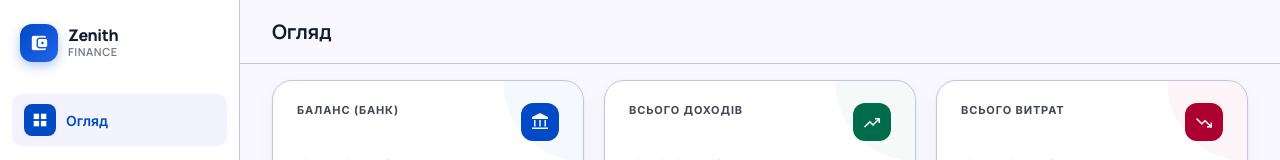
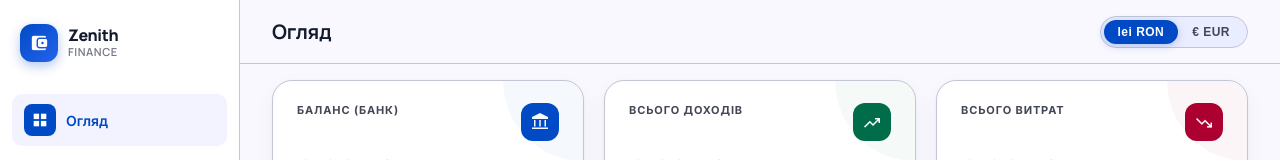
Before and after one commit to Nickolaykuzmin/Portal, a React (Vite) app: page / in a window 1280 px wide. Shown: the top 160 px of the page. Built offline with nearby package versions, Linux system fonts and the light colour scheme; no server answers; the database is empty.

Commit message:
euro currency

```diff
--- a/src/components/TopBar.jsx
+++ b/src/components/TopBar.jsx
@@ -1,7 +1,9 @@
 import { useState } from 'react';
+import { useAppContext } from '../context/AppContext';
 
 export default function TopBar({ title, onSearch }) {
   const [query, setQuery] = useState('');
+  const { displayCurrency, setDisplayCurrency } = useAppContext();
 
   const handleChange = (e) => {
     setQuery(e.target.value);
@@ -36,6 +38,37 @@ export default function TopBar({ title, onSearch }) {
       </h1>
 
       <div style={{ display: 'flex', alignItems: 'center', gap: 16 }}>
+        {/* Currency toggle */}
+        <div style={{
+          display: 'flex',
+          background: 'var(--surface-container)',
+          borderRadius: 20,
+          padding: 3,
+          border: '1px solid var(--outline-variant)',
+        }}>
+          {['RON', 'EUR'].map((cur) => (
+            <button
+              key={cur}
+              onClick={() => setDisplayCurrency(cur)}
+              style={{
+                padding: '5px 14px',
+                borderRadius: 16,
+                border: 'none',
+                cursor: 'pointer',
+                fontWeight: 700,
+                fontSize: 12,
+                letterSpacing: '0.04em',
+                transition: 'all 0.18s ease',
+                background: displayCurrency === cur ? 'var(--primary)' : 'transparent',
+                color: displayCurrency === cur ? 'white' : 'var(--on-surface-variant)',
+                boxShadow: displayCurrency === cur ? '0 2px 8px rgba(0,74,198,0.25)' : 'none',
+              }}
+            >
+              {cur === 'EUR' ? '€ EUR' : 'lei RON'}
+            </button>
+          ))}
+        </div>
+
         {onSearch && (
           <div style={{ position: 'relative' }}>
             <span className="material-symbols-outlined" style={{
--- a/src/components/TransactionRow.jsx
+++ b/src/components/TransactionRow.jsx
@@ -1,6 +1,7 @@
 import { useState } from 'react';
 import { formatCurrency, formatDate } from '../utils/formatters';
 import { useCategories } from '../hooks/useCategories';
+import { useAppContext } from '../context/AppContext';
 import { resolveCategory } from '../utils/categoryHelpers';
 
 // Clean up raw BT description for display
@@ -29,9 +30,11 @@ function cleanDisplayDesc(desc) {
 
 export default function TransactionRow({ transaction, onEdit, onDelete }) {
   const { categories } = useCategories();
+  const { displayCurrency, convertAmount } = useAppContext();
   const [hovered, setHovered] = useState(false);
   const category = resolveCategory(transaction.category, categories);
   const displayDesc = cleanDisplayDesc(transaction.description);
+  const displayAmount = convertAmount(transaction.amount || 0, transaction.currency || 'RON');
 
   return (
     <tr
@@ -109,7 +112,7 @@ export default function TransactionRow({ transaction, onEdit, onDelete }) {
           padding: '3px 8px', borderRadius: 8,
           background: transaction.type === 'income' ? '#dcfce7' : 'transparent',
         }}>
-          {transaction.type === 'income' ? '+' : '−'}{formatCurrency(transaction.amount, transaction.currency || 'RON')}
+          {transaction.type === 'income' ? '+' : '−'}{formatCurrency(displayAmount, displayCurrency)}
         </span>
       </td>
 
--- a/src/context/AppContext.jsx
+++ b/src/context/AppContext.jsx
@@ -1,4 +1,4 @@
-import { createContext, useContext, useEffect, useRef, useState } from 'react';
+import { createContext, useContext, useEffect, useRef, useState, useCallback } from 'react';
 import {
   collection,
   addDoc,
@@ -31,12 +31,35 @@ export const DEFAULT_CATEGORIES = [
 
 const AppContext = createContext(null);
 
+// RON → EUR rate (fetched once, fallback to fixed rate)
+const FALLBACK_RON_TO_EUR = 0.201;
+
 export function AppProvider({ children }) {
   const [transactions, setTransactions]   = useState([]);
   const [categories,   setCategories]     = useState(DEFAULT_CATEGORIES);
   const [txLoading,    setTxLoading]      = useState(true);
   const [catLoading,   setCatLoading]     = useState(true);
+  const [displayCurrency, setDisplayCurrency] = useState('RON'); // 'RON' | 'EUR'
+  const [exchangeRate, setExchangeRate]   = useState(FALLBACK_RON_TO_EUR); // RON → EUR
   const seededRef = useRef(false);
+
+  // Fetch live EUR/RON rate once on mount
+  useEffect(() => {
+    fetch('https://api.frankfurter.app/latest?from=RON&to=EUR')
+      .then((r) => r.json())
+      .then((data) => {
+        if (data?.rates?.EUR) setExchangeRate(data.rates.EUR);
+      })
+      .catch(() => { /* use fallback */ });
+  }, []);
+
+  // Convert amount from its native currency to displayCurrency
+  const convertAmount = useCallback((amount, nativeCurrency = 'RON') => {
+    if (displayCurrency === nativeCurrency) return amount;
+    if (displayCurrency === 'EUR' && nativeCurrency === 'RON') return amount * exchangeRate;
+    if (displayCurrency === 'RON' && nativeCurrency === 'EUR') return amount / exchangeRate;
+    return amount;
+  }, [displayCurrency, exchangeRate]);
 
   // ── Transactions listener ──────────────────────────────────────────────────
   useEffect(() => {
@@ -133,6 +156,11 @@ export function AppProvider({ children }) {
       categories,
       txLoading,
       catLoading,
+      // currency
+      displayCurrency,
+      setDisplayCurrency,
+      exchangeRate,
+      convertAmount,
       // tx actions
       addTransaction,
       addTransactions,
--- a/src/pages/Overview.jsx
+++ b/src/pages/Overview.jsx
@@ -6,6 +6,7 @@ import {
 import { Link } from 'react-router-dom';
 import { useTransactions } from '../hooks/useTransactions';
 import { useCategories } from '../hooks/useCategories';
+import { useAppContext } from '../context/AppContext';
 import { formatCurrency, formatDate, calcTotals, groupByMonth } from '../utils/formatters';
 import { resolveCategory } from '../utils/categoryHelpers';
 import StatCard from '../components/StatCard';
@@ -14,6 +15,10 @@ import TopBar from '../components/TopBar';
 export default function Overview() {
   const { transactions, loading } = useTransactions();
   const { categories } = useCategories();
+  const { displayCurrency, convertAmount } = useAppContext();
+
+  // Helper: format in display currency
+  const fmt = (amount) => formatCurrency(amount, displayCurrency);
 
   const totals = useMemo(() => calcTotals(transactions), [transactions]);
 
@@ -21,10 +26,11 @@ export default function Overview() {
   const bankBalance = useMemo(() => {
     const withBalance = transactions.filter((t) => t.bankBalance != null);
     if (withBalance.length > 0) {
-      return withBalance.sort((a, b) => (b.date || '').localeCompare(a.date || ''))[0].bankBalance;
+      const latest = withBalance.sort((a, b) => (b.date || '').localeCompare(a.date || ''))[0];
+      return convertAmount(latest.bankBalance, latest.currency || 'RON');
     }
-    return totals.income - totals.expenses;
-  }, [transactions, totals]);
+    return convertAmount(totals.income - totals.expenses, 'RON');
+  }, [transactions, totals, convertAmount]);
 
   // Current month transactions for budget section
   const currentMonthKey = new Date().toISOString().slice(0, 7);
@@ -33,15 +39,15 @@ export default function Overview() {
     [transactions, currentMonthKey],
   );
 
-  // Spending per category this month
+  // Spending per category this month (converted)
   const categorySpend = useMemo(() => {
     const map = {};
     currentMonthTxs.filter((t) => t.type === 'expense').forEach((tx) => {
       const cat = tx.category || 'other';
-      map[cat] = (map[cat] || 0) + (tx.amount || 0);
+      map[cat] = (map[cat] || 0) + convertAmount(tx.amount || 0, tx.currency || 'RON');
     });
     return map;
-  }, [currentMonthTxs]);
+  }, [currentMonthTxs, convertAmount]);
 
   // Top 4 expense categories this month for budget cards
   const budgetCategories = useMemo(() => {
@@ -54,29 +60,31 @@ export default function Overview() {
       });
   }, [categorySpend, categories]);
 
-  // Monthly bar chart (last 6 months)
+  // Monthly bar chart (last 6 months) — converted
   const barData = useMemo(() => {
     const groups = groupByMonth(transactions);
     return Object.entries(groups)
       .sort(([a], [b]) => a.localeCompare(b))
       .slice(-6)
       .map(([month, txs]) => {
-        const t = calcTotals(txs);
+        const income  = txs.filter((t) => t.type === 'income').reduce((s, t) => s + convertAmount(t.amount || 0, t.currency || 'RON'), 0);
+        const expenses = txs.filter((t) => t.type === 'expense').reduce((s, t) => s + convertAmount(t.amount || 0, t.currency || 'RON'), 0);
         return {
           month: new Date(month + '-01').toLocaleDateString('uk-UA', { month: 'short', year: '2-digit' }),
-          Дохід: Math.round(t.income),
-          Витрати: Math.round(t.expenses),
+          Дохід: Math.round(income),
+          Витрати: Math.round(expenses),
         };
       });
-  }, [transactions]);
+  }, [transactions, convertAmount]);
 
-  // Daily cumulative balance line chart (last 30 days)
+  // Daily cumulative balance line chart (last 30 days) — converted
   const lineData = useMemo(() => {
     const sorted = [...transactions].filter((t) => t.date).sort((a, b) => a.date.localeCompare(b.date));
     if (sorted.length === 0) return [];
     const dayMap = {};
     for (const tx of sorted) {
-      dayMap[tx.date] = (dayMap[tx.date] || 0) + (tx.type === 'income' ? tx.amount : -tx.amount);
+      const converted = convertAmount(tx.amount || 0, tx.currency || 'RON');
+      dayMap[tx.date] = (dayMap[tx.date] || 0) + (tx.type === 'income' ? converted : -converted);
     }
     let running = 0;
     return Object.entries(dayMap)
@@ -89,14 +97,14 @@ export default function Overview() {
           Баланс: Math.round(running),
         };
       });
-  }, [transactions]);
+  }, [transactions, convertAmount]);
 
-  // Top 5 categories all-time for right panel
+  // Top 5 categories all-time for right panel — converted
   const topCategories = useMemo(() => {
     const catMap = {};
     transactions.filter((t) => t.type === 'expense').forEach((tx) => {
       const cat = tx.category || 'other';
-      catMap[cat] = (catMap[cat] || 0) + (tx.amount || 0);
+      catMap[cat] = (catMap[cat] || 0) + convertAmount(tx.amount || 0, tx.currency || 'RON');
     });
     return Object.entries(catMap)
       .sort(([, a], [, b]) => b - a)
@@ -105,7 +113,7 @@ export default function Overview() {
         const cat = resolveCategory(id, categories);
         return { ...cat, total };
       });
-  }, [transactions, categories]);
+  }, [transactions, categories, convertAmount]);
 
   const recent = transactions.slice(0, 5);
 
@@ -127,9 +135,9 @@ export default function Overview() {
 
         {/* ── Stats row ── */}
         <div style={{ display: 'grid', gridTemplateColumns: 'repeat(3, 1fr)', gap: 20, marginBottom: 24 }}>
-          <StatCard label="Баланс (банк)" value={formatCurrency(bankBalance)} icon="account_balance" color="var(--primary)" />
-          <StatCard label="Всього доходів" value={formatCurrency(totals.income)} icon="trending_up" color="var(--secondary)" />
-          <StatCard label="Всього витрат" value={formatCurrency(totals.expenses)} icon="trending_down" color="var(--tertiary)" />
+          <StatCard label="Баланс (банк)" value={fmt(bankBalance)} icon="account_balance" color="var(--primary)" />
+          <StatCard label="Всього доходів" value={fmt(convertAmount(totals.income, 'RON'))} icon="trending_up" color="var(--secondary)" />
+          <StatCard label="Всього витрат" value={fmt(convertAmount(totals.expenses, 'RON'))} icon="trending_down" color="var(--tertiary)" />
         </div>
 
         {/* ── Line chart ── */}
@@ -150,7 +158,7 @@ export default function Overview() {
                 <YAxis tick={{ fontSize: 11, fill: '#94a3b8' }} axisLine={false} tickLine={false} />
                 <Tooltip
                   contentStyle={{ borderRadius: 10, border: '1px solid var(--outline-variant)', fontSize: 13 }}
-                  formatter={(v) => [formatCurrency(v), 'Баланс']}
+                  formatter={(v) => [fmt(v), 'Баланс']}
                 />
                 <Line type="monotone" dataKey="Баланс" stroke="#004ac6" strokeWidth={2.5} dot={false} activeDot={{ r: 5, fill: '#004ac6' }} />
               </LineChart>
@@ -209,7 +217,7 @@ export default function Overview() {
                           </div>
                         </div>
                         <span style={{ fontSize: 13, fontWeight: 700, color: 'var(--on-surface)', whiteSpace: 'nowrap' }}>
-                          {formatCurrency(cat.spent)}
+                          {fmt(cat.spent)}
                         </span>
                       </div>
                       <div style={{ height: 6, background: 'var(--surface-container)', borderRadius: 3, overflow: 'hidden' }}>
@@ -306,7 +314,7 @@ export default function Overview() {
                         color: tx.type === 'income' ? 'var(--secondary)' : 'var(--on-surface)',
                         whiteSpace: 'nowrap',
                       }}>
-                        {tx.type === 'income' ? '+' : '−'}{formatCurrency(tx.amount, tx.currency)}
+                        {tx.type === 'income' ? '+' : '−'}{fmt(convertAmount(tx.amount, tx.currency || 'RON'))}
                       </td>
                     </tr>
                   );
@@ -342,7 +350,7 @@ export default function Overview() {
                   <YAxis tick={{ fontSize: 11, fill: '#94a3b8' }} axisLine={false} tickLine={false} />
                   <Tooltip
                     contentStyle={{ borderRadius: 10, border: '1px solid var(--outline-variant)', fontSize: 13 }}
-                    formatter={(v) => formatCurrency(v)}
+                    formatter={(v) => fmt(v)}
                   />
                   <Legend wrapperStyle={{ fontSize: 12 }} />
                   <Bar dataKey="Дохід" fill="#006c49" radius={[4, 4, 0, 0]} />
@@ -369,7 +377,7 @@ export default function Overview() {
                           <span className="material-symbols-outlined" style={{ fontSize: 15, color: cat.color }}>{cat.icon}</span>
                           <span style={{ fontSize: 13, fontWeight: 600, color: 'var(--on-surface)' }}>{cat.name}</span>
                         </div>
-                        <span style={{ fontSize: 13, fontWeight: 700 }}>{formatCurrency(cat.total)}</span>
+                        <span style={{ fontSize: 13, fontWeight: 700 }}>{fmt(cat.total)}</span>
                       </div>
                       <div style={{ height: 5, background: 'var(--surface-container)', borderRadius: 3, overflow: 'hidden' }}>
                         <div style={{ height: '100%', width: `${pct}%`, background: cat.color, borderRadius: 3 }} />
--- a/src/pages/Transactions.jsx
+++ b/src/pages/Transactions.jsx
@@ -1,10 +1,11 @@
 import { useState, useMemo } from 'react';
 import { useTransactions } from '../hooks/useTransactions';
 import { useCategories } from '../hooks/useCategories';
+import { useAppContext } from '../context/AppContext';
 import TransactionRow from '../components/TransactionRow';
 import EditTransactionModal from '../components/EditTransactionModal';
 import TopBar from '../components/TopBar';
-import { formatCurrency, calcTotals } from '../utils/formatters';
+import { formatCurrency } from '../utils/formatters';
 
 function getMonthLabel(key) {
   // key = "YYYY-MM"
@@ -18,6 +19,9 @@ function getMonthLabel(key) {
 export default function Transactions() {
   const { transactions, loading, addTransaction, updateTransaction, deleteTransaction } = useTransactions();
   const { categories } = useCategories();
+  const { displayCurrency, convertAmount } = useAppContext();
+  const fmt = (amount) => formatCurrency(amount, displayCurrency);
+  const conv = (tx) => convertAmount(tx.amount || 0, tx.currency || 'RON');
   const [search, setSearch] = useState('');
   const [filterType, setFilterType] = useState('all');
   const [filterCategory, setFilterCategory] = useState('all');
@@ -47,8 +51,8 @@ export default function Transactions() {
     return Object.entries(map).sort(([a], [b]) => b.localeCompare(a));
   }, [filtered]);
 
-  const totalIncome  = filtered.filter((t) => t.type === 'income').reduce((s, t) => s + (t.amount || 0), 0);
-  const totalExpense = filtered.filter((t) => t.type === 'expense').reduce((s, t) => s + (t.amount || 0), 0);
+  const totalIncome  = filtered.filter((t) => t.type === 'income').reduce((s, t) => s + convertAmount(t.amount || 0, t.currency || 'RON'), 0);
+  const totalExpense = filtered.filter((t) => t.type === 'expense').reduce((s, t) => s + convertAmount(t.amount || 0, t.currency || 'RON'), 0);
 
   const toggleMonth = (key) =>
     setCollapsedMonths((prev) => ({ ...prev, [key]: !prev[key] }));
@@ -83,10 +87,10 @@ export default function Transactions() {
               Показано: {filtered.length} транзакцій
             </span>
             <div style={{ display: 'flex', gap: 24 }}>
-              <span style={{ fontSize: 14, fontWeight: 700, color: 'var(--secondary)' }}>+{formatCurrency(totalIncome)}</span>
-              <span style={{ fontSize: 14, fontWeight: 700, color: 'var(--tertiary)' }}>−{formatCurrency(totalExpense)}</span>
+              <span style={{ fontSize: 14, fontWeight: 700, color: 'var(--secondary)' }}>+{fmt(totalIncome)}</span>
+              <span style={{ fontSize: 14, fontWeight: 700, color: 'var(--tertiary)' }}>−{fmt(totalExpense)}</span>
               <span style={{ fontSize: 14, fontWeight: 700, color: 'var(--primary)' }}>
-                ={formatCurrency(totalIncome - totalExpense)}
+                ={fmt(totalIncome - totalExpense)}
               </span>
             </div>
           </div>
@@ -146,8 +150,9 @@ export default function Transactions() {
           <div style={{ display: 'flex', flexDirection: 'column', gap: 16 }}>
             {grouped.map(([monthKey, txs]) => {
               const isCollapsed = collapsedMonths[monthKey];
-              const monthTotals = calcTotals(txs);
-              const net = monthTotals.income - monthTotals.expenses;
+              const monthIncome  = txs.filter((t) => t.type === 'income').reduce((s, t) => s + convertAmount(t.amount || 0, t.currency || 'RON'), 0);
+              const monthExpense = txs.filter((t) => t.type === 'expense').reduce((s, t) => s + convertAmount(t.amount || 0, t.currency || 'RON'), 0);
+              const net = monthIncome - monthExpense;
 
               return (
                 <div key={monthKey} className="whisper-shadow" style={{ background: 'white', borderRadius: 16, overflow: 'hidden' }}>
@@ -174,14 +179,14 @@ export default function Transactions() {
                       </span>
                     </div>
                     <div style={{ display: 'flex', gap: 20, alignItems: 'center' }}>
-                      {monthTotals.income > 0 && (
+                      {monthIncome > 0 && (
                         <span style={{ fontSize: 13, fontWeight: 700, color: 'var(--secondary)' }}>
-                          +{formatCurrency(monthTotals.income)}
+                          +{fmt(monthIncome)}
                         </span>
                       )}
-                      {monthTotals.expenses > 0 && (
+                      {monthExpense > 0 && (
                         <span style={{ fontSize: 13, fontWeight: 700, color: 'var(--tertiary)' }}>
-                          −{formatCurrency(monthTotals.expenses)}
+                          −{fmt(monthExpense)}
                         </span>
                       )}
                       <span style={{
@@ -189,7 +194,7 @@ export default function Transactions() {
                         color: net >= 0 ? 'var(--secondary)' : 'var(--tertiary)',
                         paddingLeft: 12, borderLeft: '1px solid var(--outline-variant)',
                       }}>
-                        {net >= 0 ? '+' : ''}{formatCurrency(net)}
+                        {net >= 0 ? '+' : ''}{fmt(net)}
                       </span>
                     </div>
                   </div>
```
